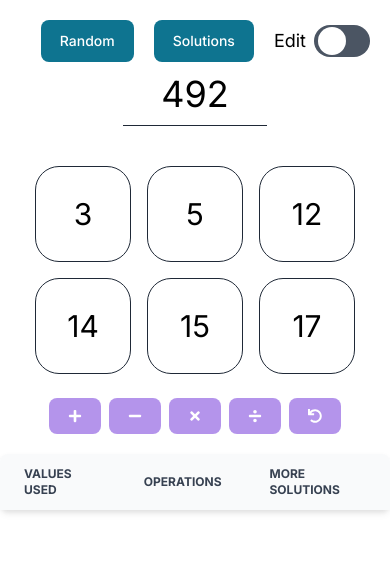
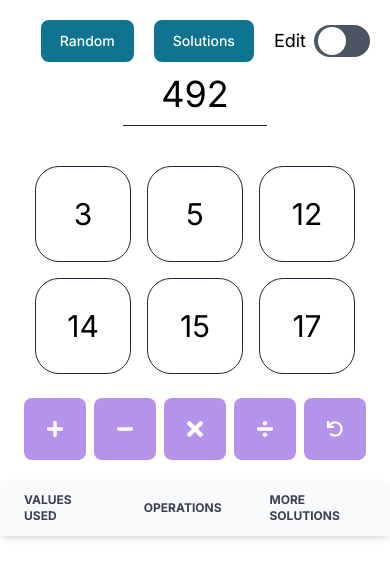
Before and after one commit to heeringa/digits, a Next.js app: page / in a window 390 px wide. Shown: the top 578 px of the page. Built offline with nearby package versions, Linux system fonts and the light colour scheme.

Commit message:
Update operation size to be more mobile friendly (#45)

```diff
--- a/src/app/components/Operation.tsx
+++ b/src/app/components/Operation.tsx
@@ -23,8 +23,9 @@ function Operation({ disabled=true, isSelected=false, Icon, op, onOperationClick
     <div className={basestyle}>
       <Button disabled={disabled}
               color={color}
+              size="lg"
               onClick={(event: React.MouseEvent<HTMLButtonElement, MouseEvent>) => onOperationClick(op, event)}>
-        <Icon />
+        <Icon className='h-9'/>
       </Button>
     </div>
 
```
